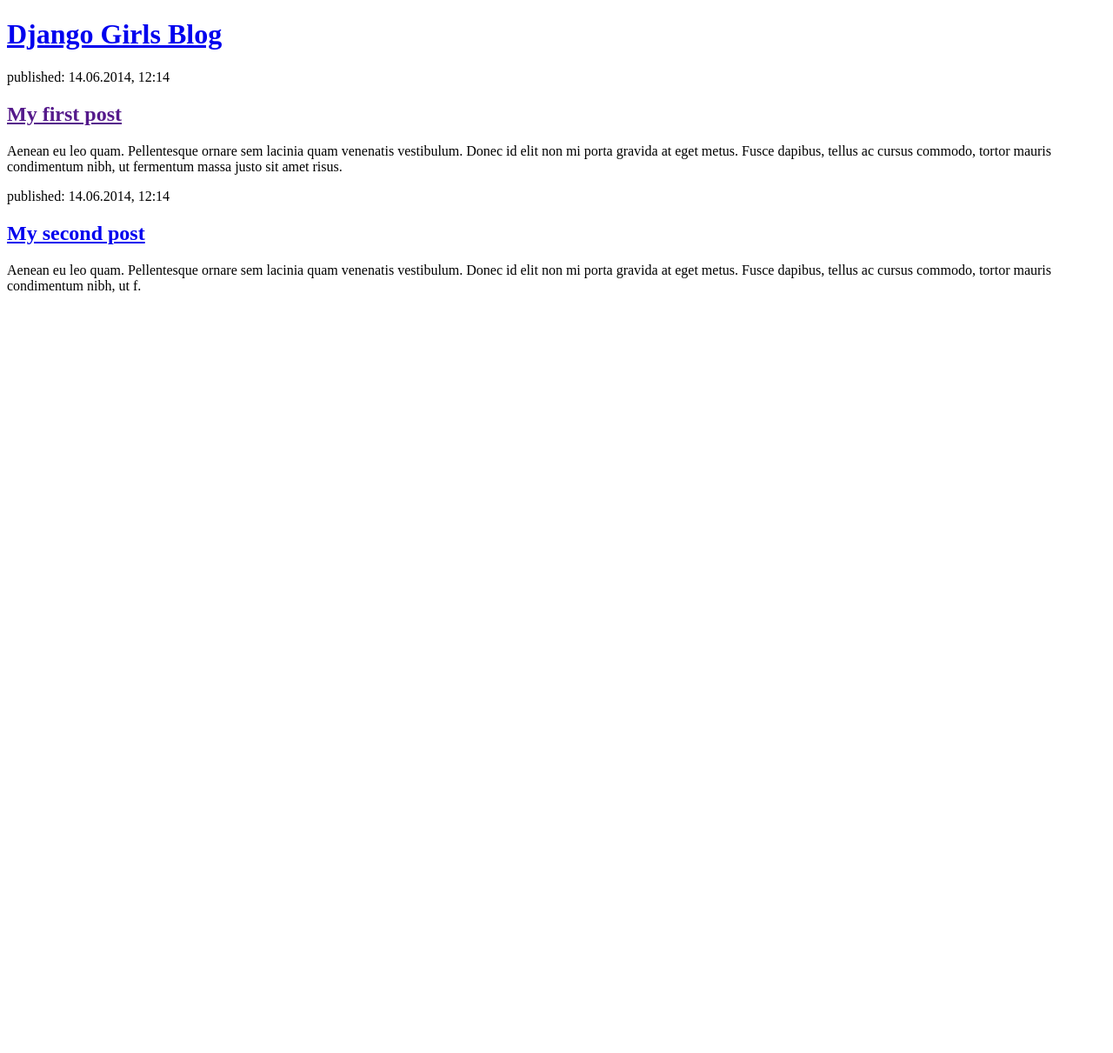
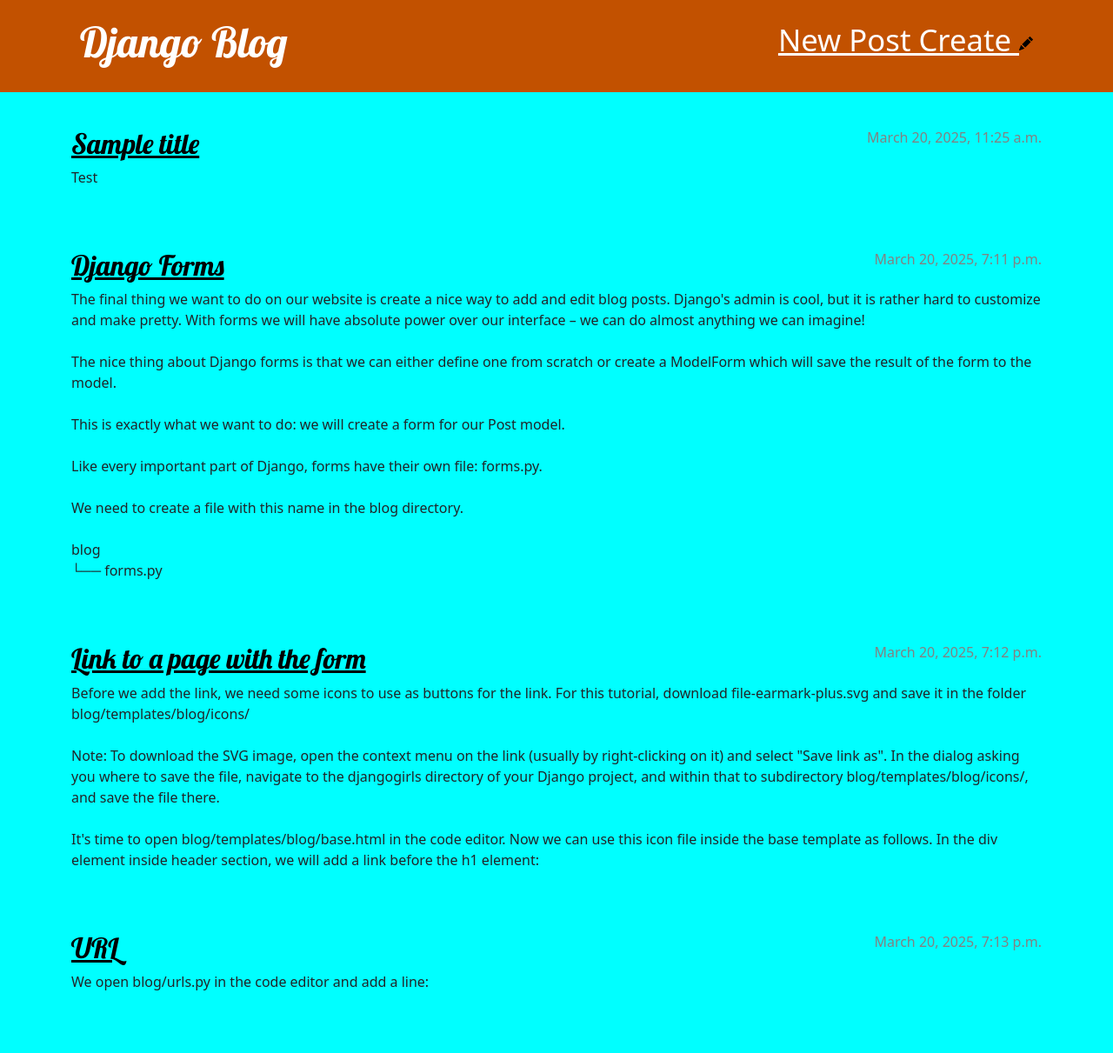
Before and after one commit to vishalbhakt/blog_post, a Django app: page / in a window 1280 px wide. Shown: the whole page at 87% size. Before the commit the page ends 337 px from the top, so only its background shows below. Run offline with Django 5.2, Linux system fonts and the light colour scheme; data comes from the database, SQL or seed files in the repository; both versions use the stored data as it was after the commit.

Commit message:
Complete Project

```diff
--- a/blog/urls.py
+++ b/blog/urls.py
@@ -14,12 +14,19 @@
     1. Import the include() function: from django.urls import include, path
     2. Add a URL to urlpatterns:  path('blog/', include('blog.urls'))
 """
+# from django.conf.urls.static import static
+# from . import settings
 from django.contrib import admin
 from django.urls import path ,include
 from myapp import views
 
+
 urlpatterns = [
     path('admin/', admin.site.urls),
     # path('', include('blog.urls'))
-    path('',views.post_list, name='post_list')
+    path('',views.post_list, name='post_list'),
+    path('post/<int:pk>/', views.post_detail, name='post_detail'),
+    path('post/<int:pk>/edit/', views.post_edit, name='post_edit'),
+    path('post/new/', views.post_new, name='post_new'),
 ]
+# ] + static(settings.STATIC_URL, document_root=settings.STATIC_ROOT)
--- a/myapp/models.py
+++ b/myapp/models.py
@@ -16,5 +16,6 @@
         self.published_date = timezone.now()
         self.save()
 
-    def __self__(self):
+
+    def __str__(self):
         return self.title
--- /dev/null
+++ b/myapp/templates/base.html
@@ -0,0 +1,43 @@
+<!DOCTYPE html>
+<html lang="en">
+{% load static %}
+
+<head>
+    <meta charset="UTF-8">
+    <meta name="viewport" content="width=device-width, initial-scale=1.0">
+    <link rel="stylesheet" href="https://cdn.jsdelivr.net/npm/bootstrap@5.3.3/dist/css/bootstrap.min.css"
+        integrity="sha384-QWTKZyjpPEjISv5WaRU9OFeRpok6YctnYmDr5pNlyT2bRjXh0JMhjY6hW+ALEwIH" crossorigin="anonymous">
+    <link rel="stylesheet" href="https://fonts.googleapis.com/css?family=Lobster&subset=latin,latin-ext">
+    <link rel="stylesheet" href="{% static 'css/style.css' %}">
+    <title>My Django Blog</title>
+
+</head>
+
+<body>
+    <header class="page-header">
+        <div class="container">
+            <a href="{% url 'post_new' %}" class="top-menu">
+                New Post Create
+                <img src="{% static 'css/pencil-fill.svg' %}" alt="No pencil-fill">
+
+            </a>
+            <h1><a href="/">Django Blog</a></h1>
+        </div>
+    </header>
+
+
+    <main class="container">
+        <div class="row">
+            <div class="col">
+                {% block content %}
+
+                {% endblock %}
+
+            </div>
+        </div>
+    </main>
+
+
+</body>
+
+</html>
--- a/myapp/templates/post_list.html
+++ b/myapp/templates/post_list.html
@@ -1,25 +1,15 @@
-<!DOCTYPE html>
-<html lang="en">
-<head>
-    <meta charset="UTF-8">
-    <meta name="viewport" content="width=device-width, initial-scale=1.0">
-    <title>Blogs Post</title>
-</head>
-<body>
-    <header>
-        <h1><a href="/">Django Girls Blog</a></h1>
-    </header>
+{% extends 'base.html' %}
 
-    <article>
-        <time>published: 14.06.2014, 12:14</time>
-        <h2><a href="">My first post</a></h2>
-        <p>Aenean eu leo quam. Pellentesque ornare sem lacinia quam venenatis vestibulum. Donec id elit non mi porta gravida at eget metus. Fusce dapibus, tellus ac cursus commodo, tortor mauris condimentum nibh, ut fermentum massa justo sit amet risus.</p>
-    </article>
-
-    <article>
-        <time>published: 14.06.2014, 12:14</time>
-        <h2><a href="#">My second post</a></h2>
-        <p>Aenean eu leo quam. Pellentesque ornare sem lacinia quam venenatis vestibulum. Donec id elit non mi porta gravida at eget metus. Fusce dapibus, tellus ac cursus commodo, tortor mauris condimentum nibh, ut f.</p>
-    </article>
-</body>
-</html>
+{% block content %}
+{% for post in posts %}
+<article class="post">
+    <time class="date">
+        {{ post.published_date }}
+    </time>
+    <h2><a href="{% url 'post_detail' pk=post.pk %}">{{ post.title }}</a></h2>
+    <p>{{ post.text|linebreaksbr }}</p>
+</article>
+{% empty %}
+<p>You are not posting any things.</p>
+{% endfor %}
+{% endblock %}
--- /dev/null
+++ b/myapp/templates/static/css/style.css
@@ -0,0 +1,81 @@
+body{
+    background-color: aqua;
+    /* padding-left: 15px; */
+}
+
+h1 a, h2 a {
+    color: #C25100;
+    font-family: 'Lobster';
+}
+
+.page-header {
+    background-color: #C25100;
+    margin-top: 0;
+    margin-bottom: 40px;
+    padding: 20px 20px 20px 40px;
+}
+
+.page-header h1,
+.page-header h1 a,
+.page-header h1 a:visited,
+.page-header h1 a:active {
+    color: #ffffff;
+    font-size: 36pt;
+    text-decoration: none;
+}
+
+h1,
+h2,
+h3,
+h4 {
+    font-family: 'Lobster', cursive;
+}
+
+.date {
+    color: #828282;
+}
+
+.save {
+    float: right;
+}
+
+.post-form textarea,
+.post-form input {
+    width: 100%;
+}
+
+.top-menu,
+.top-menu:hover,
+.top-menu:visited {
+    color: #ffffff;
+    float: right;
+    font-size: 26pt;
+    margin-right: 20px;
+}
+
+.post {
+    margin-bottom: 70px;
+}
+
+.post h2 a,
+.post h2 a:visited {
+    color: #000000;
+}
+
+.post > .date,
+.post > .actions {
+    float: right;
+}
+
+.btn-secondary,
+.btn-secondary:visited {
+    color: #C25100;
+    background: none;
+    border-color: #C25100;
+    margin-left: 15px;
+}
+
+.btn-secondary:hover {
+    color: #FFFFFF;
+    background-color: #C25100;
+}
--- a/myapp/views.py
+++ b/myapp/views.py
@@ -1,6 +1,41 @@
-from django.shortcuts import render
+from django.shortcuts import render, get_object_or_404,redirect
+from django.utils import timezone
+from myapp.models import Post
+from myapp.forms import PostForm
 
 # Create your views here.
 
 def post_list(request):
-    return render(request, 'post_list.html', {})
+    posts = Post.objects.filter(published_date__lte=timezone.now()).order_by('published_date')
+    return render(request, 'post_list.html', {'posts': posts})
+
+def post_detail(request, pk):
+    post = get_object_or_404(Post, pk=pk)
+    return render(request, 'post_detail.html', {'post': post})
+
+def post_new(request):
+    if request.method == "POST":
+        form = PostForm(request.POST)
+        if form.is_valid():
+            post = form.save(commit=False)
+            post.author = request.user
+            post.published_date = timezone.now()
+            post.save()
+            return redirect('post_detail', pk=post.pk)
+    else:
+        form = PostForm()
+    return render(request, 'post_edit.html', {'form': form})
+
+def post_edit(request, pk):
+    post = get_object_or_404(Post, pk=pk)
+    if request.method == "POST":
+        form = PostForm(request.POST, instance=post)
+        if form.is_valid():
+            post = form.save(commit=False)
+            post.author = request.user
+            post.published_date = timezone.now()
+            post.save()
+            return redirect('post_detail', pk=post.pk)
+    else:
+        form = PostForm(instance=post)
+    return render(request, 'post_edit.html', {'form': form})
```
Also changed, not shown: blog/settings.py (+5 -2 lines), myapp/forms.py (added, +8 -0 lines), myapp/templates/post_detail.html (added, +19 -0 lines), myapp/templates/post_edit.html (added, +9 -0 lines), db.sqlite3, myapp/templates/static/css/pencil-fill.svg (added).
